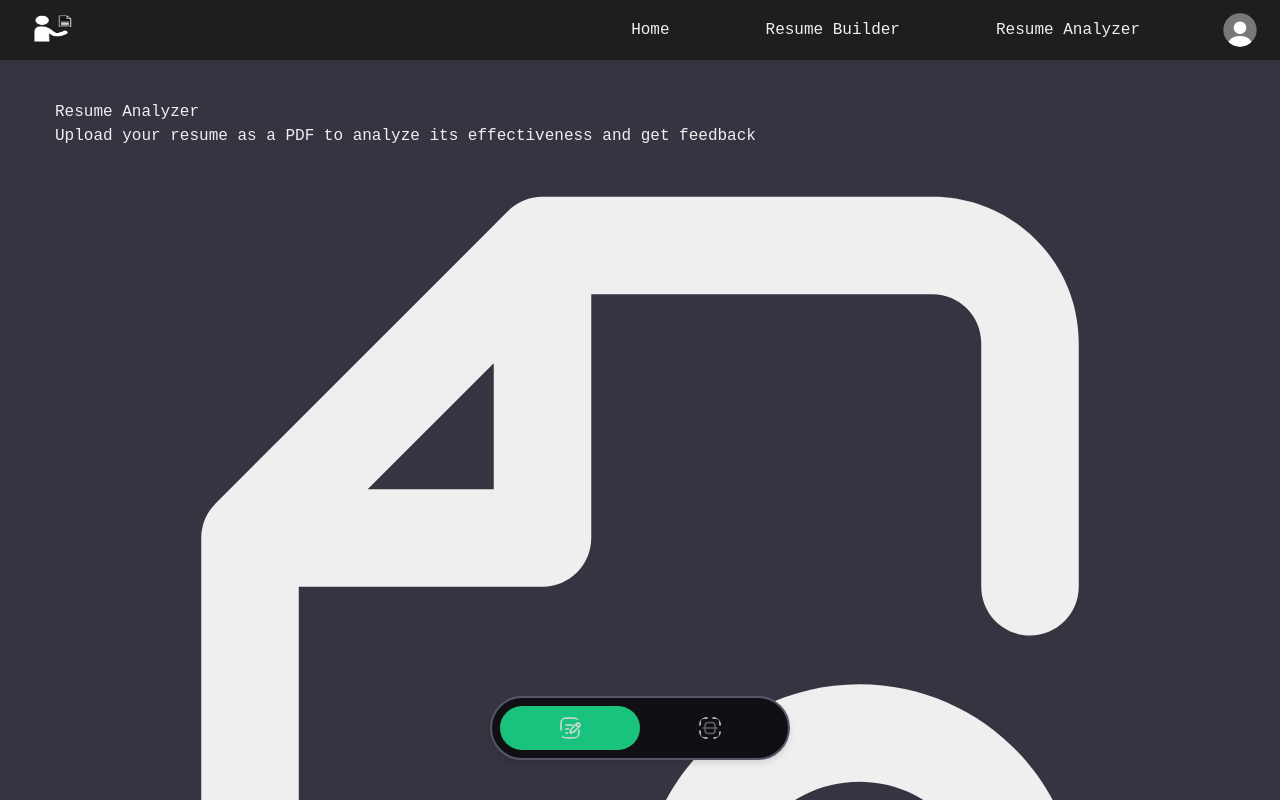
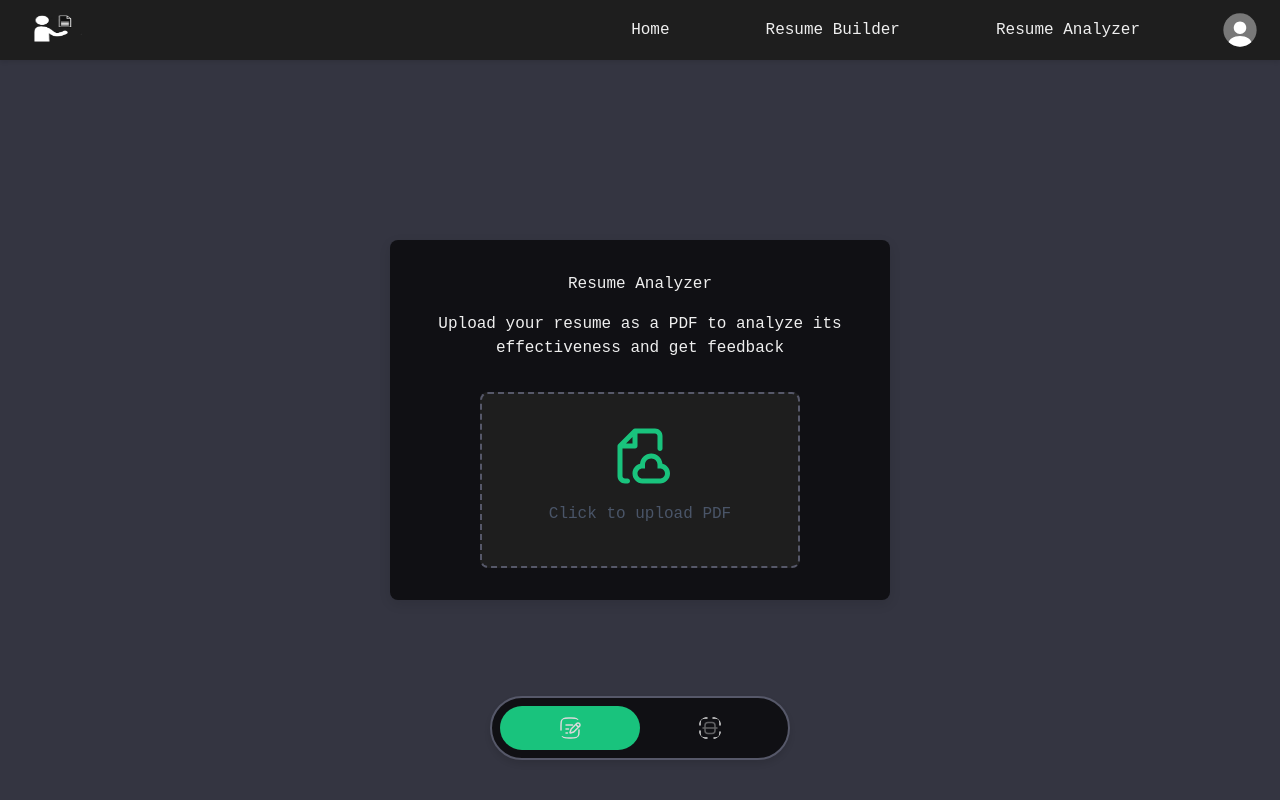
Before and after one commit to dnguyen0091/ResuMaker-Web, a React (Vite) app in the folder resumaker_web/: page /resume-analyzer in a window 1280 px wide. Shown: the top 800 px of the page. Built offline with nearby package versions, Linux system fonts and the light colour scheme.

Commit message:
Add files via upload
current iteration of Analyzer

functionality of uploading pdfs added

```diff
--- a/resumaker_web/src/Pages/Resume Analyzer/results.jsx
+++ b/resumaker_web/src/Pages/Resume Analyzer/results.jsx
@@ -1,8 +1,9 @@
 
 export default function results() {
     return (
-        <div>
-            <h1>Results</h1>
+        <div className="resultsContainer">
+            <div className="feedback"></div>
+            <div className="previewPDF"></div>
         </div>
     );
 }
--- a/resumaker_web/src/Pages/Resume Analyzer/resumeAnalyzer.css
+++ b/resumaker_web/src/Pages/Resume Analyzer/resumeAnalyzer.css
@@ -1,51 +1,107 @@
 /* ------------Uploader------------------------------ */
 
 
-.custum-file-upload {
-    height: 200px;
-    width: 300px;
+/* Add to resumeAnalyzer.css */
+.upload-page-container {
+    display: flex;
+    justify-content: center;
+    align-items: center;
+    min-height: 80vh; /* Use 80vh to account for header and nav */
+    width: 100%;
+  }
+
+  .upload-container {
     display: flex;
     flex-direction: column;
-    align-items: space-between;
-    gap: 20px;
-    cursor: pointer;
     align-items: center;
     justify-content: center;
-    border: 2px dashed #e8e8e8;
-    background-color: #212121;
-    padding: 1.5rem;
-    border-radius: 10px;
-    box-shadow: 0px 48px 35px -48px #e8e8e8;
+    max-width: 500px;
+    width: 100%;
+    padding: 2rem;
+    text-align: center;
+    background-color: var(--primary-color);
+    border-radius: 8px;
+    box-shadow: 0 4px 12px rgba(0, 0, 0, 0.1);
   }
 
-  .custum-file-upload .icon {
+  h1 {
+    margin-bottom: 1rem;
+    color: var(--text, #1a202c);
+  }
+
+  .upload-description {
+    margin-bottom: 2rem;
+    color: var(--text);
+    font-size: 1rem;
+  }
+
+  .custom-file-upload {
     display: flex;
+    flex-direction: column;
     align-items: center;
     justify-content: center;
+    border: 2px dashed var(--border, #cbd5e0);
+    background-color: var(--secondary-color);
+    border-radius: 8px;
+    padding: 2rem;
+    cursor: pointer;
+    width: 100%;
+    max-width: 320px;
+    transition: all 0.3s ease;
   }
 
-  .custum-file-upload .icon svg {
-    height: 80px;
-    fill: #e8e8e8;
+  .custom-file-upload:hover {
+    border-color: var(--accent, #4299e1);
+    background-color: var(--background-light-hover, #ebf8ff);
+    transform: translateY(-2px);
   }
 
-  .custum-file-upload .text {
-    display: flex;
-    align-items: center;
-    justify-content: center;
+  .icon {
+    width: 60px;
+    height: 60px;
+    margin-bottom: 1rem;
+    color: var(--accent, #4299e1);
   }
 
-  .custum-file-upload .text span {
-    font-weight: 400;
-    color: #e8e8e8;
+  .text {
+    display: flex;
+    flex-direction: column;
+    align-items: center;
   }
 
-  .custum-file-upload input {
+  .text span {
+    font-size: 1rem;
+    color: var(--text-light, #4a5568);
+    margin-bottom: 0.5rem;
+  }
+
+  input[type="file"] {
     display: none;
+  }
+
+  .loading-indicator {
+    display: flex;
+    flex-direction: column;
+    align-items: center;
+    margin-top: 2rem;
+  }
+
+  .spinner {
+    border: 4px solid rgba(0, 0, 0, 0.1);
+    border-radius: 50%;
+    border-top: 4px solid var(--accent, #4299e1);
+    width: 40px;
+    height: 40px;
+    animation: spin 1s linear infinite;
+    margin-bottom: 1rem;
+  }
+
+  @keyframes spin {
+    0% { transform: rotate(0deg); }
+    100% { transform: rotate(360deg); }
   }
 
 
 
 
-
 /* ---------------------Analyzer----------------------- */
--- a/resumaker_web/src/Pages/Resume Analyzer/uploadPDF.jsx
+++ b/resumaker_web/src/Pages/Resume Analyzer/uploadPDF.jsx
@@ -39,12 +39,14 @@ export default function UploadPDF({ onUploadSuccess }) {
     };
 
     return (
+        <div className="upload-page-container">
             <div className="upload-container">
                 <h1>Resume Analyzer</h1>
                 <p className="upload-description">
                     Upload your resume as a PDF to analyze its effectiveness and get feedback
                 </p>
 
+                {/* Fixed React attributes: for → htmlFor, class → className */}
                 <label htmlFor="file" className="custom-file-upload">
                     <div className="icon">
                         <svg viewBox="0 0 24 24" fill="" xmlns="http://www.w3.org/2000/svg">
@@ -56,11 +58,7 @@ export default function UploadPDF({ onUploadSuccess }) {
                         </svg>
                     </div>
                     <div className="text">
-                    {fileName ? (
-                        <span className="file-selected">{fileName}</span>
-                    ) : (
-                        <span>Click to upload PDF</span>
-                    )}
+                        <span>{fileName ? fileName : "Click to upload PDF"}</span>
                     </div>
                     <input
                         id="file"
@@ -78,5 +76,6 @@ export default function UploadPDF({ onUploadSuccess }) {
                     </div>
                 )}
             </div>
+        </div>
     );
 }
```
Lines whose indentation alone changed are shown as unchanged.
